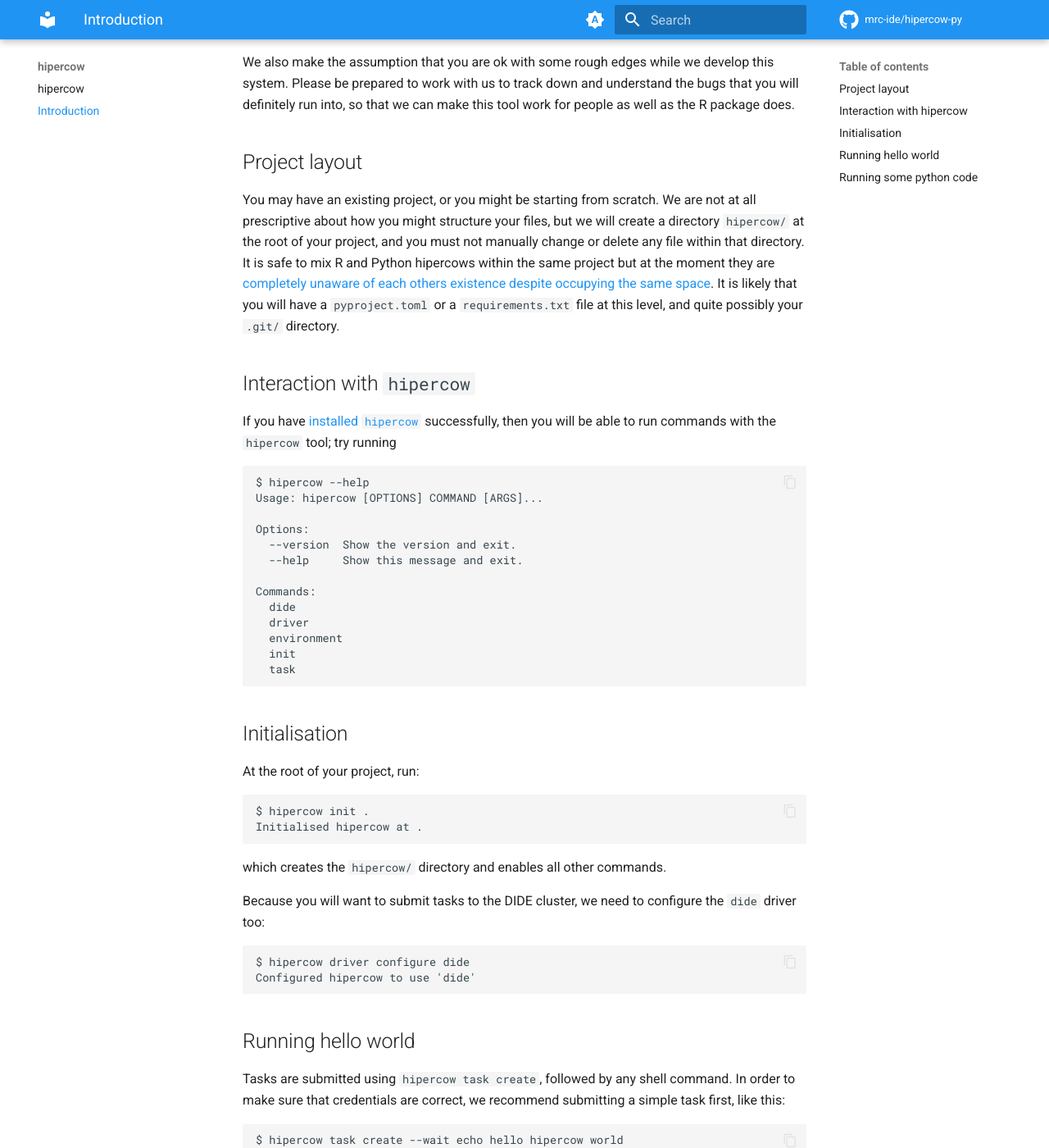
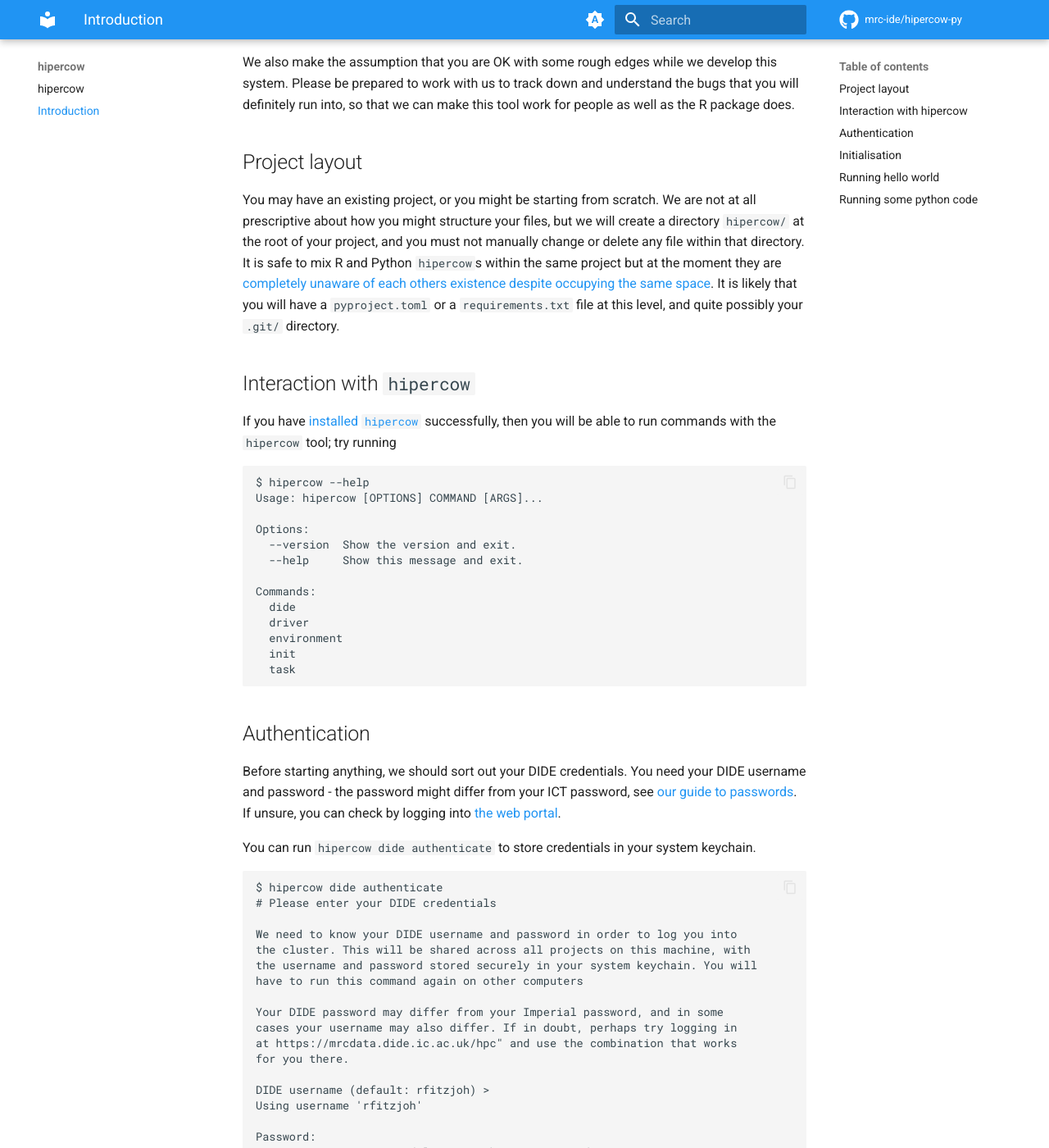
Before and after one commit to mrc-ide/hipercow-py, an MkDocs documentation site: the page built from docs/introduction.md, in a window 1280 px wide and 1400 px high, scrolled down 513 px. Shown: the whole window at 82% size. Built offline with MkDocs 1.6.1 and Material for MkDocs 9.7.7, drawn with Linux system fonts in a browser that asks for light colours; comment, search, counter and statistics services are not loaded; some of the changed text lies outside the part shown.

Commit message:
Expand docs

````diff
--- a/docs/introduction.md
+++ b/docs/introduction.md
@@ -1,18 +1,18 @@
 # Introduction
 
-This section will describe running a simple task on the cluster, using `hipercow`.  We make some assuptions, common to the [R version](https://mrc-ide.github.io/hipercow/):
+This section will describe running a simple task on the cluster, using `hipercow`.  We make some assumptions, common to the [R version](https://mrc-ide.github.io/hipercow/):
 
 * You are a member of DIDE at Imperial College London
 * You have an account on our cluster; you can check this by logging into [the web portal](https://mrcdata.dide.ic.ac.uk/hpc) with your [DIDE credentials](https://mrc-ide.github.io/hipercow/articles/windows.html#about-our-usernames-and-passwords).  If you cannot log in, please email Wes.
 * You are working in a network share that the cluster can see. Ideally this is a **project share** and not your network home directory, as project shares are much faster and more reliable.  See the [R documentation](https://mrc-ide.github.io/hipercow/articles/windows.html#filesystems-and-paths) for more on this topic, including how to configure this on your machine
 * You have some Python code that you would like to run on the cluster, which currently works for you locally.
-* You are confident excecuting commands at the command line (bash or similar). If you are not, please do talk with us as we'd be interested in your workflows.
+* You are confident executing commands at the command line (bash or similar). If you are not, please do talk with us as we'd be interested in your workflows.
 
-We also make the assumption that you are ok with some rough edges while we develop this system.  Please be prepared to work with us to track down and understand the bugs that you will definitely run into, so that we can make this tool work for people as well as the R package does.
+We also make the assumption that you are OK with some rough edges while we develop this system.  Please be prepared to work with us to track down and understand the bugs that you will definitely run into, so that we can make this tool work for people as well as the R package does.
 
 ## Project layout
 
-You may have an existing project, or you might be starting from scratch.  We are not at all prescriptive about how you might structure your files, but we will create a directory `hipercow/` at the root of your project, and you must not manually change or delete any file within that directory.  It is safe to mix R and Python hipercows within the same project but at the moment they are [completely unaware of each others existence despite occupying the same space](https://en.wikipedia.org/wiki/The_City_%26_the_City).  It is likely that you will have a `pyproject.toml` or a `requirements.txt` file at this level, and quite possibly your `.git/` directory.
+You may have an existing project, or you might be starting from scratch.  We are not at all prescriptive about how you might structure your files, but we will create a directory `hipercow/` at the root of your project, and you must not manually change or delete any file within that directory.  It is safe to mix R and Python `hipercow`s within the same project but at the moment they are [completely unaware of each others existence despite occupying the same space](https://en.wikipedia.org/wiki/The_City_%26_the_City).  It is likely that you will have a `pyproject.toml` or a `requirements.txt` file at this level, and quite possibly your `.git/` directory.
 
 ## Interaction with `hipercow`
 
@@ -32,6 +32,52 @@ Commands:
   environment
   init
   task
+```
+
+## Authentication
+
+Before starting anything, we should sort out your DIDE credentials.  You need your DIDE username and password - the password might differ from your ICT password, see [our guide to passwords](https://mrc-ide.github.io/hipercow/articles/windows.html#about-our-usernames-and-passwords).  If unsure, you can check by logging into [the web portal](https://mrcdata.dide.ic.ac.uk/hpc).
+
+You can run `hipercow dide authenticate` to store credentials in your system keychain.
+
+```console
+$ hipercow dide authenticate
+# Please enter your DIDE credentials
+
+We need to know your DIDE username and password in order to log you into
+the cluster. This will be shared across all projects on this machine, with
+the username and password stored securely in your system keychain. You will
+have to run this command again on other computers
+
+Your DIDE password may differ from your Imperial password, and in some
+cases your username may also differ. If in doubt, perhaps try logging in
+at https://mrcdata.dide.ic.ac.uk/hpc" and use the combination that works
+for you there.
+
+DIDE username (default: rfitzjoh) >
+Using username 'rfitzjoh'
+
+Password:
+I am going to to try and log in with your password now.
+If this fails we can always try again
+
+Success! I'm saving these into your keyring now so that we can reuse these
+when we need to log into the cluster.
+```
+
+At any point you can check credentials by running
+
+```console
+$ hipercow dide authenticate --check
+Fetching credentials
+Testing credentials
+Success!
+```
+
+and you can delete them by running
+
+```console
+$ hipercow dide authenticate --clear
 ```
 
 ## Initialisation
@@ -63,7 +109,7 @@ Waiting......OK
 hello hipercow world
 ```
 
-The `--wait` option should occur before your command and indicates that hipercow should wait for the task to complete before returning.  The string printed out (`a182aa2b169c2e04aa0a5d27fff1acaa`) is the "task id" - every task gets one of these and they are unique.
+The `--wait` option should occur before your command and indicates that `hipercow` should wait for the task to complete before returning.  The string printed out (`a182aa2b169c2e04aa0a5d27fff1acaa`) is the "task id" - every task gets one of these and they are unique.
 
 ## Running some python code
 
````
Also changed, not shown: docs/index.md (+3 -3 lines).
